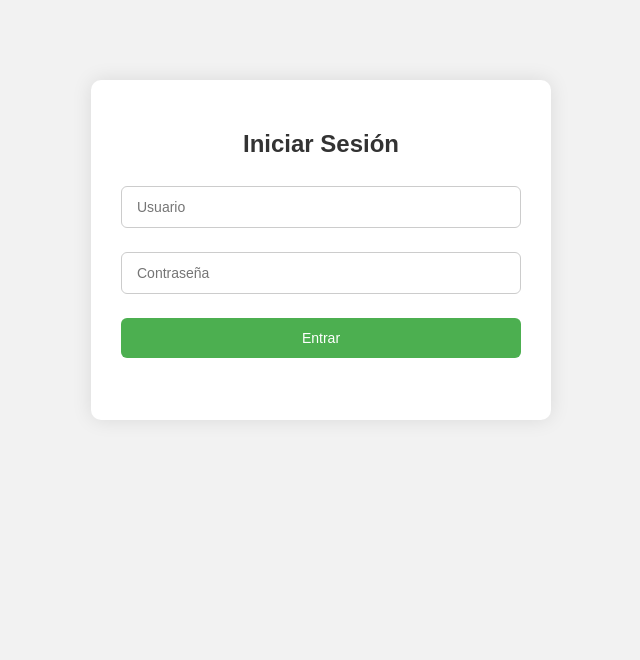
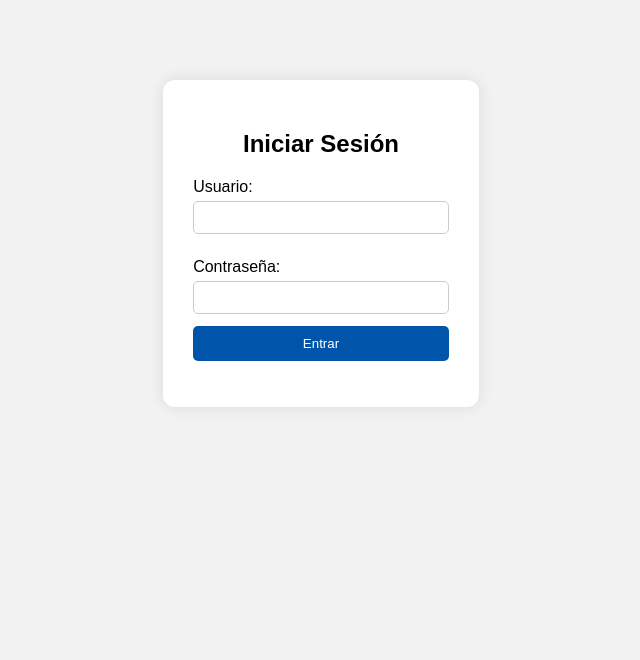
Before and after one commit to rubenhdezmtinez/piano-online, a PHP site: page /login.php in a window 1280 px wide. Shown: the top 660 px of the page, without its empty margins (319-959 px from the left). Run offline with PHP 8.4, Linux system fonts and the light colour scheme; data that the repository does not hold is empty.

Commit message:
login.php v2.1

```diff
--- a/css/estilos.css
+++ b/css/estilos.css
@@ -147,49 +147,48 @@ body {
 }
 
 .form-container {
-    width: 100%;
     max-width: 400px;
-    background: #fff;
+    margin: 80px auto;
     padding: 30px;
-    border-radius: 10px;
-    box-shadow: 0 0 20px rgba(0, 0, 0, 0.1);
-    margin: 80px auto;
+    background-color: white;
+    border-radius: 12px;
+    box-shadow: 0 0 15px rgba(0, 0, 0, 0.1);
 }
 
-h2 {
+.form-container h2 {
+    margin-bottom: 20px;
     text-align: center;
-    margin-bottom: 20px;
-    color: #333;
 }
 
-input[type="text"],
-input[type="password"],
-input[type="email"],
-input[type="submit"] {
-    width: 100%;
-    padding: 12px 15px;
-    margin: 8px 0 16px 0;
-    display: inline-block;
-    border: 1px solid #ccc;
-    border-radius: 6px;
-    box-sizing: border-box;
-    font-size: 14px;
+.form-container label {
+    display: block;
+    margin: 12px 0 5px;
 }
 
-input[type="submit"] {
-    background-color: #4CAF50;
+.form-container input {
+    width: 100%;
+    padding: 8px;
+    margin-bottom: 12px;
+    border: 1px solid #ccc;
+    border-radius: 5px;
+}
+
+.form-container button {
+    width: 100%;
+    padding: 10px;
+    background-color: #0055aa;
     color: white;
     border: none;
+    border-radius: 5px;
     cursor: pointer;
-    transition: background-color 0.3s ease;
 }
 
-input[type="submit"]:hover {
-    background-color: #45a049;
+.form-container button:hover {
+    background-color: #003f87;
 }
 
-p.error {
+.mensaje {
     color: red;
     text-align: center;
-    margin-bottom: 10px;
+    margin-bottom: 15px;
 }
--- a/login.php
+++ b/login.php
@@ -33,10 +33,17 @@
 
 <div class="form-container">
     <h2>Iniciar Sesión</h2>
-    <form action="login.php" method="post">
-        <input type="text" name="usuario" placeholder="Usuario" required>
-        <input type="password" name="clave" placeholder="Contraseña" required>
-        <input type="submit" value="Entrar">
+    <?php if ($mensaje): ?>
+        <p class="mensaje"><?= $mensaje ?></p>
+    <?php endif; ?>
+    <form method="POST" action="">
+        <label for="usuario">Usuario:</label>
+        <input type="text" name="usuario" id="usuario" required>
+
+        <label for="contrasena">Contraseña:</label>
+        <input type="password" name="contrasena" id="contrasena" required>
+
+        <button type="submit">Entrar</button>
     </form>
 </div>
 
```
